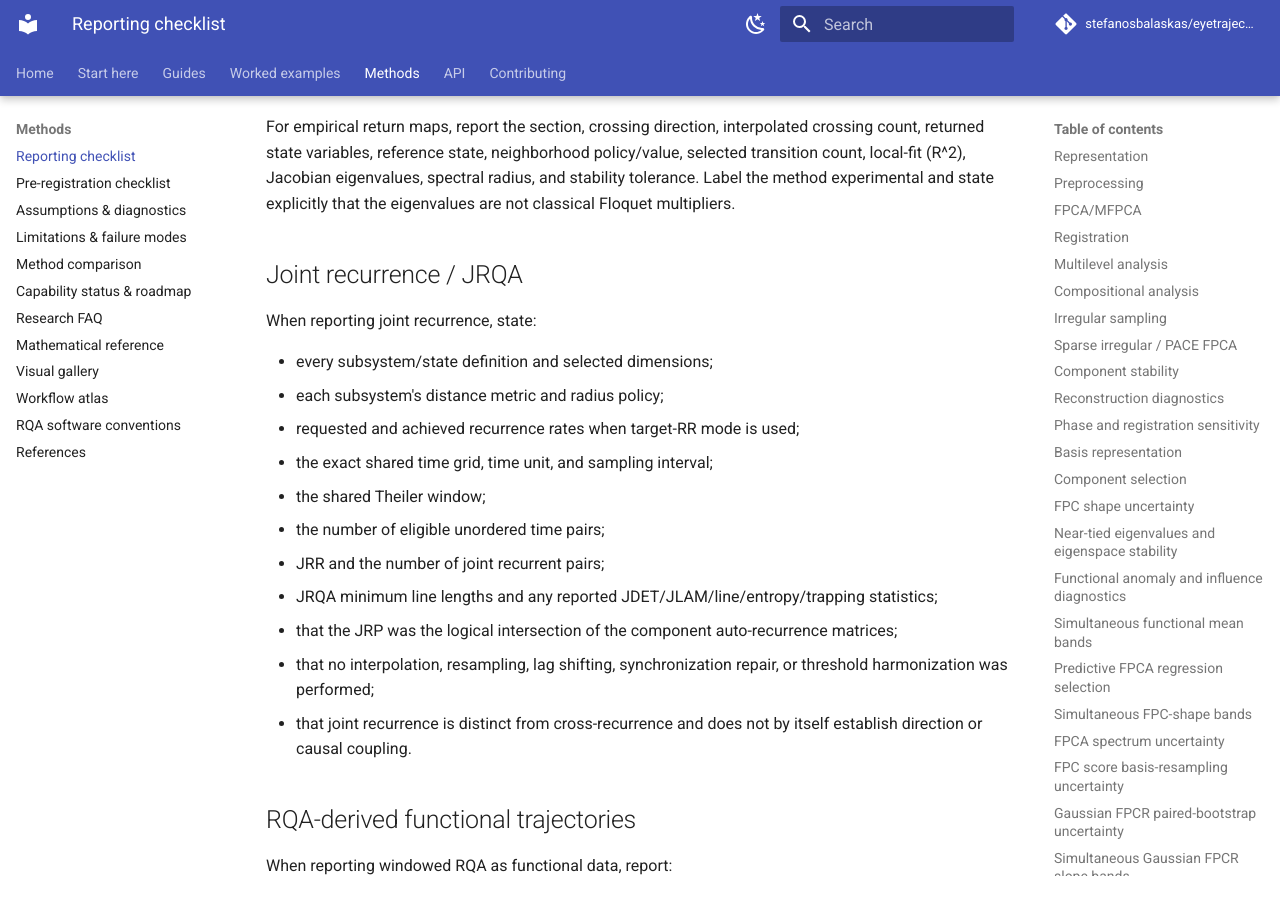
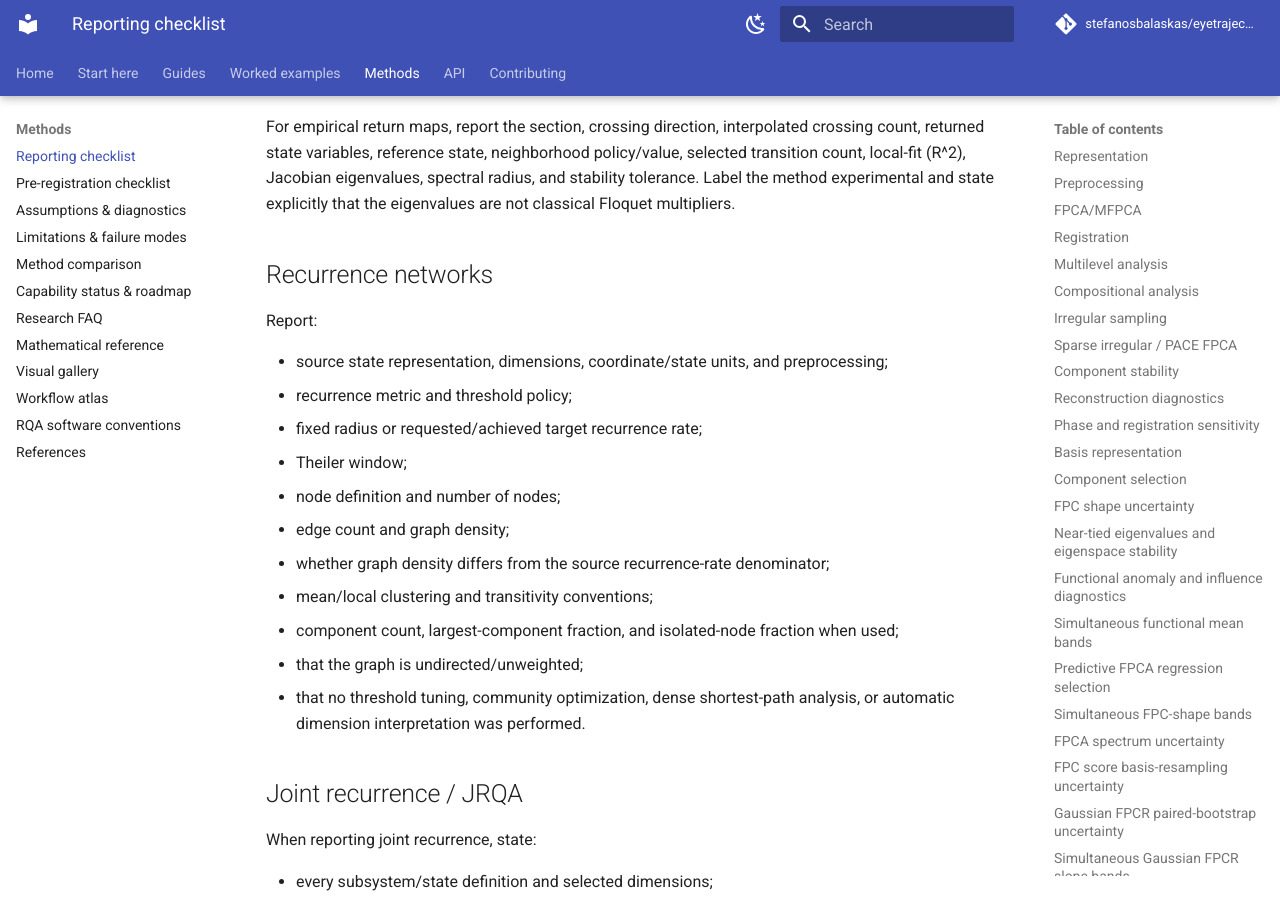
Before and after one commit to stefanosbalaskas/eyetrajectoriespy, an MkDocs documentation site: the page built from docs/methods/reporting.md, in a window 1280 px wide and 900 px high, scrolled down 16551 px. Built offline with MkDocs 1.6.1 and Material for MkDocs 9.7.7, drawn with Linux system fonts in a browser that asks for light colours; comment, search, counter and statistics services are not loaded.

Commit message:
Add recurrence network reporting checklist

```diff
--- a/docs/methods/reporting.md
+++ b/docs/methods/reporting.md
@@ -497,6 +497,25 @@ For IAAFT testing, report the exact statistic, surrogate algorithm, number of su
 For multivariate IAAFT, additionally report the selected channel set, analyst-declared reference dimension, exact marginal-rank constraint, maximum/summary per-channel spectrum mismatch, maximum/summary pairwise complex cross-spectrum mismatch, and that final spectral preservation is approximate after rank remapping. State explicitly that channels were not surrogate-generated independently.
 
 For empirical return maps, report the section, crossing direction, interpolated crossing count, returned state variables, reference state, neighborhood policy/value, selected transition count, local-fit (R^2), Jacobian eigenvalues, spectral radius, and stability tolerance. Label the method experimental and state explicitly that the eigenvalues are not classical Floquet multipliers.
+## Recurrence networks
+
+Report:
+
+- source state representation, dimensions, coordinate/state units, and
+  preprocessing;
+- recurrence metric and threshold policy;
+- fixed radius or requested/achieved target recurrence rate;
+- Theiler window;
+- node definition and number of nodes;
+- edge count and graph density;
+- whether graph density differs from the source recurrence-rate denominator;
+- mean/local clustering and transitivity conventions;
+- component count, largest-component fraction, and isolated-node fraction when
+  used;
+- that the graph is undirected/unweighted;
+- that no threshold tuning, community optimization, dense shortest-path
+  analysis, or automatic dimension interpretation was performed.
+
 ## Joint recurrence / JRQA
 
 When reporting joint recurrence, state:
```
